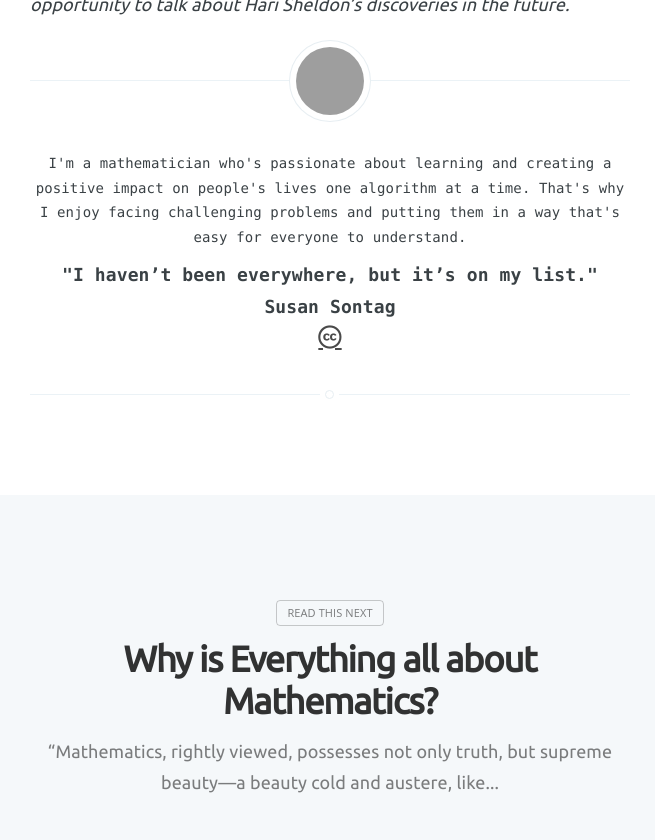
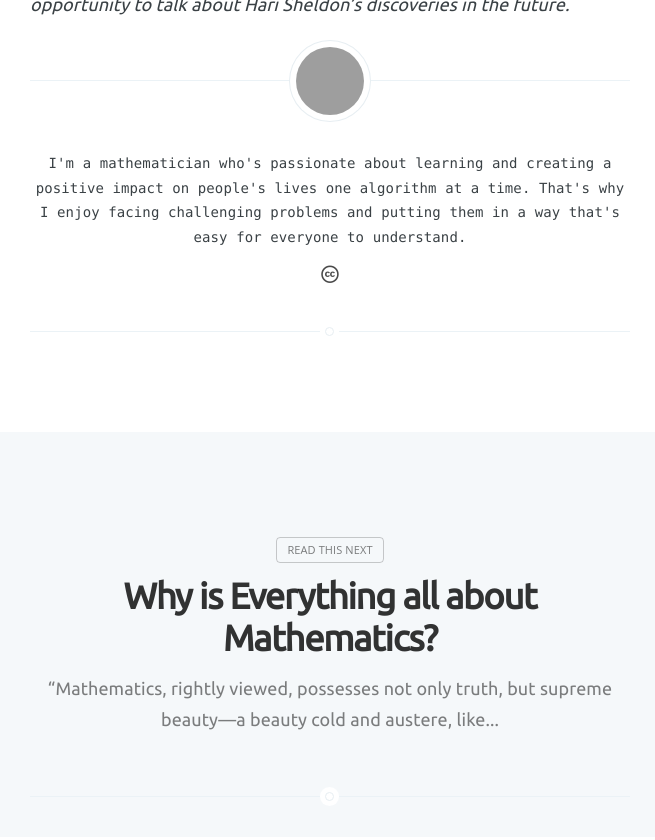
Before and after one commit to g4brielvs/g4brielvs.github.io, a Jekyll site: the page built from _posts/2016-04-12-first-entry-of-the-encyclopedia-galactica.md, in a window 1280 px wide and 900 px high, scrolled down 1397 px, cut to the strip 0-840 px from the top of the window. Shown: the whole strip, without its empty margins (310-965 px from the left). Built offline with Jekyll 4.4.1, drawn with Linux system fonts in a browser that asks for light colours; nearby versions of some CDN libraries; comment, search, counter and statistics services are not loaded; some of the changed text lies outside the part shown; grey boxes are pictures that could not be loaded.

Commit message:
Update layouts

```diff
--- a/_includes/read_time.html
+++ b/_includes/read_time.html
@@ -2,9 +2,9 @@
 <span class="post-head" title="Estimated read time">
     <i class="fas fa-clock" aria-hidden="true"></i>
     {% assign words = content | number_of_words %}
-    {% if words < 360 %}
+    {% if words < 200 %}
         less than 1 minute read
     {% else %}
-        {{ words | divided_by:180 }} minutes read
+        {{ words | divided_by:50 }} minutes read
     {% endif %}
 </span>
--- a/_layouts/page.html
+++ b/_layouts/page.html
@@ -5,7 +5,7 @@
 
 <nav class="main-nav">
     <a class="back-button" href="{{ site.url }}">
-        <i class="fa fa-navicon" aria-hidden="true"></i>
+        <i class="fa fa-th" aria-hidden="true"></i>
     </a>
     <a class="subscribe-button" href="{{ site.url }}feed.xml">
         <i class="fa fa-rss" aria-hidden="true"></i>
--- a/_layouts/post.html
+++ b/_layouts/post.html
@@ -6,7 +6,7 @@
 <header class="main-header post-head {% if page.cover %}" style="background-image: url({{ page.cover }}) {%else%}no-cover{% endif %}">
     <nav class="main-nav {% if page.cover %} overlay {% endif %}">
         <a class="back-button" href="{{ site.url }}">
-            <i class="fa fa-chevron-left" aria-hidden="true"></i>
+            <i class="fa fa-th" aria-hidden="true"></i>
         </a>
         <a class="subscribe-button" href="{{ site.url }}/feed.xml">
             <i class="fa fa-rss" aria-hidden="true"></i>
@@ -42,9 +42,9 @@
                 </figure>
                 <section class="author">
                     <p> {{ author.bio }}</p>
-                    <b>"I haven’t been everywhere, but it’s on my list."<br>Susan Sontag</b>
-                    <br>
-                    <a class="fab fa-creative-commons fa-lg" href="https://creativecommons.org/licenses/by/4.0/"></a>
+                    <a href="https://creativecommons.org/licenses/by/4.0/">
+                        <i class="fab fa-creative-commons" aria-hidden="true"></i>
+                    </a>
                 </section>
             {% endif %}
             {% include comments.html %}
```
Also changed, not shown: _pages/404.md (+1 -1 lines), _pages/about.md (+1 -1 lines).
